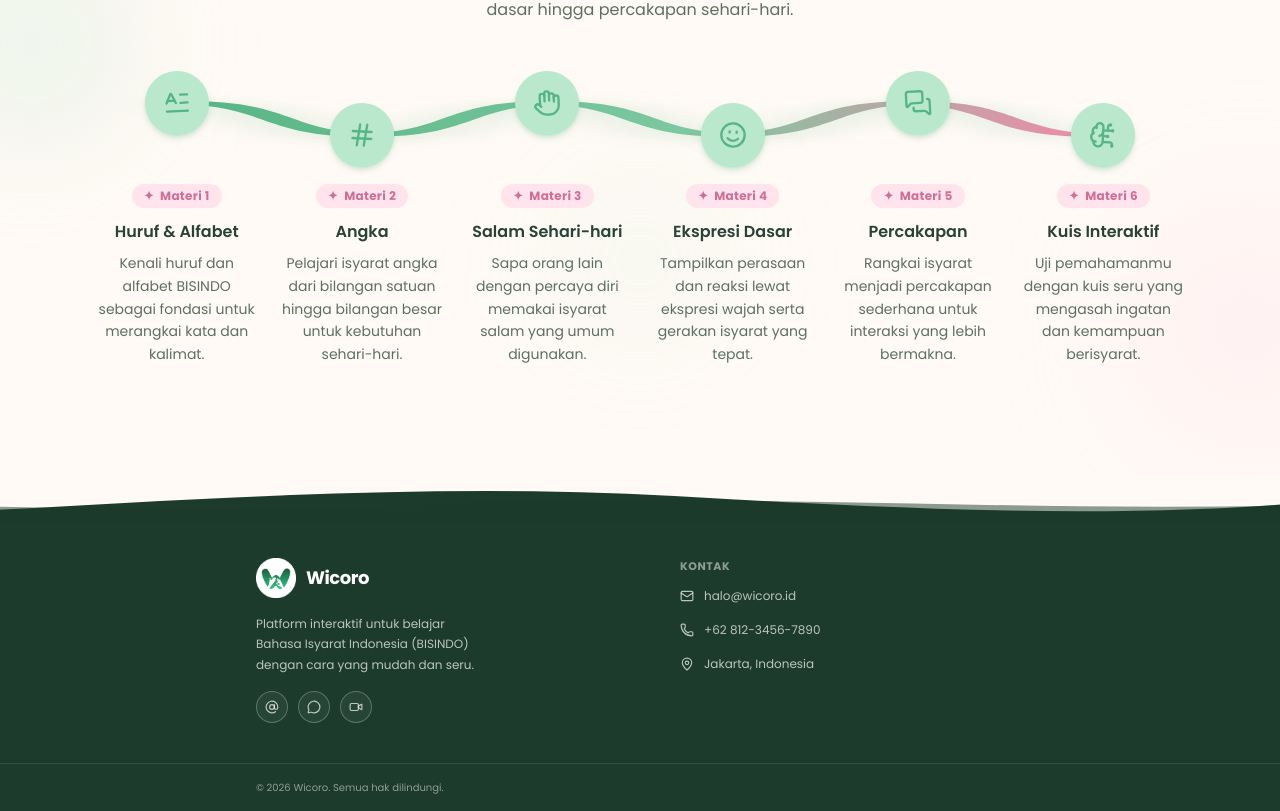
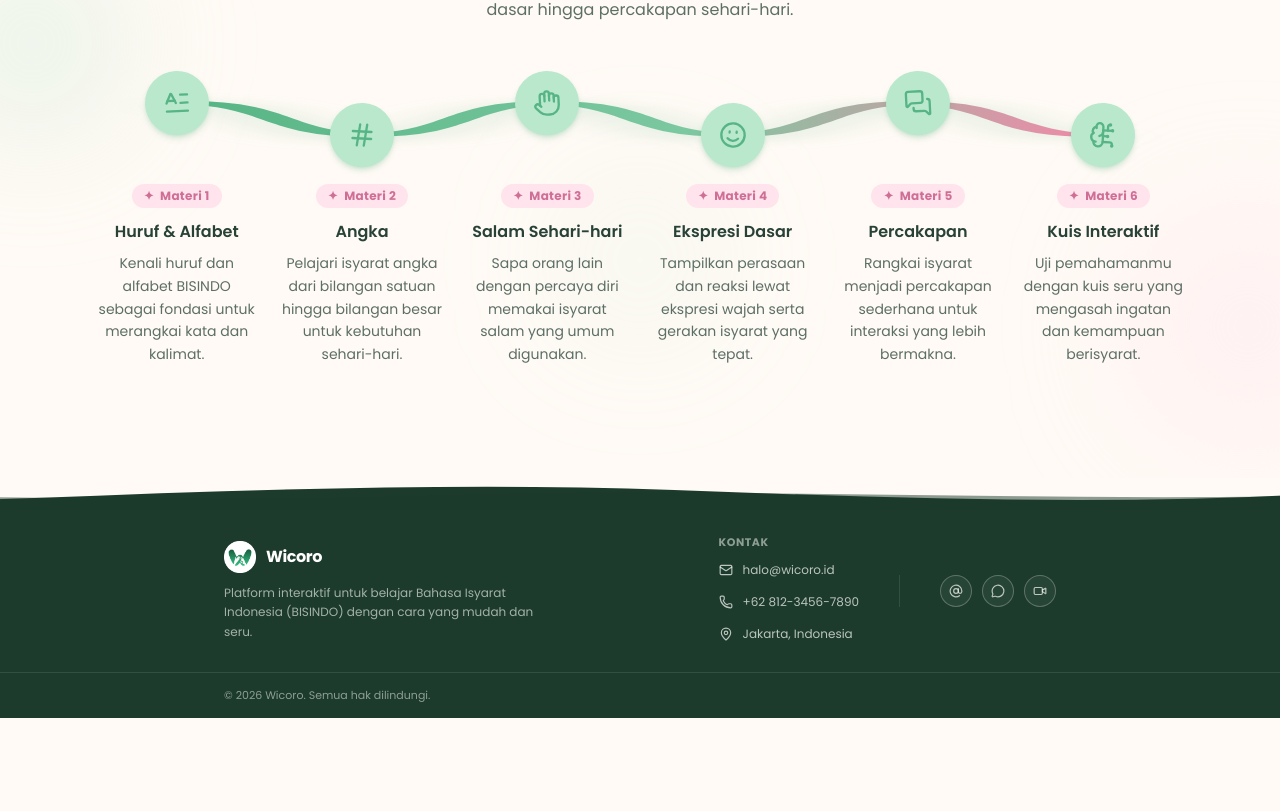
Before and after one commit to saph3n/wicoro, a Next.js app: page / in a window 1280 px wide. Shown: the part 1359-2170 px from the top of the page. After the commit the page ends 2077 px from the top, so only its background shows below. Built offline with nearby package versions, Linux system fonts and the light colour scheme.

Commit message:
redesign footer

```diff
--- a/src/components/layout/site-footer.tsx
+++ b/src/components/layout/site-footer.tsx
@@ -22,7 +22,7 @@ export function SiteFooter() {
     <footer className="text-white">
       {/* Animated wave */}
       <div className="bg-background leading-none overflow-hidden">
-        <div className="relative h-8 sm:h-12 w-full">
+        <div className="relative h-6 sm:h-8 w-full">
           {/* Wave layer 1 — faster */}
           <svg
             viewBox="0 0 1440 80"
@@ -61,45 +61,30 @@ export function SiteFooter() {
       </div>
 
       <div className="bg-[#1c3b2c]">
-        <Container className="mx-auto max-w-4xl px-6 sm:px-10 lg:px-16">
-          <div className="grid gap-10 pt-8 pb-10 grid-cols-1 sm:grid-cols-2 sm:gap-x-16 lg:gap-x-20 items-start justify-center">
-          {/* Kolom 1: Logo Wicoro + Deskripsi + Social Media */}
-          <div className="flex flex-col">
+        <Container className="mx-auto max-w-4xl">
+          <div className="flex flex-col gap-8 py-7 sm:py-6 lg:flex-row lg:items-center lg:justify-between">
+            {/* Brand */}
+            <div className="flex flex-col gap-2.5">
               <a href="#home" className="group inline-flex items-center gap-2.5 transition-transform hover:scale-105" aria-label="Wicoro home">
                 <Image
                   src="/Frame 1.png"
                   alt="Wicoro logo"
-                width={40}
-                height={40}
-                className="size-[40px] object-contain transition-transform group-hover:rotate-3"
+                  width={32}
+                  height={32}
+                  className="size-8 object-contain transition-transform group-hover:rotate-3"
                 />
-              <span className="text-lg font-bold tracking-tight">Wicoro</span>
+                <span className="text-base font-bold tracking-tight">Wicoro</span>
               </a>
-
-            <p className="mt-4 text-xs leading-[1.7] text-white/70">
-              Platform interaktif untuk belajar<br />
-              Bahasa Isyarat Indonesia (BISINDO)<br />
-              dengan cara yang mudah dan seru.
+              <p className="max-w-xs text-xs leading-relaxed text-white/60">
+                Platform interaktif untuk belajar Bahasa Isyarat Indonesia (BISINDO) dengan cara yang mudah dan seru.
               </p>
-
-            <div className="mt-4 flex items-center gap-2.5">
-              {socialLinks.map(({ label, href, Icon }) => (
-                <a
-                  key={label}
-                  href={href}
-                  aria-label={label}
-                  className="group inline-flex size-8 items-center justify-center rounded-full border border-white/25 bg-white/5 text-white/70 transition-all hover:scale-110 hover:border-white/50 hover:bg-white/10 hover:text-white hover:shadow-lg hover:shadow-white/10"
-                >
-                  <Icon className="size-3.5 transition-transform group-hover:scale-110" aria-hidden="true" />
-                </a>
-              ))}
-            </div>
             </div>
 
-          {/* Kolom 2: Kontak */}
+            {/* Kontak + Social */}
+            <div className="flex flex-col gap-6 sm:flex-row sm:items-center sm:gap-10">
               <div className="flex flex-col">
-            <h3 className="text-[11px] font-bold uppercase tracking-wider text-white/50 mb-3">Kontak</h3>
-            <ul className="space-y-2.5">
+                <h3 className="mb-2.5 text-[11px] font-bold uppercase tracking-wider text-white/50">Kontak</h3>
+                <ul className="space-y-2">
                   {contactLinks.map(({ label, href, Icon }) => (
                     <li key={label}>
                       <a
@@ -113,12 +98,28 @@ export function SiteFooter() {
                   ))}
                 </ul>
               </div>
+
+              <div className="hidden h-8 w-px bg-white/10 sm:block" aria-hidden="true" />
+
+              <div className="flex items-center gap-2.5">
+                {socialLinks.map(({ label, href, Icon }) => (
+                  <a
+                    key={label}
+                    href={href}
+                    aria-label={label}
+                    className="group inline-flex size-8 items-center justify-center rounded-full border border-white/25 bg-white/5 text-white/70 transition-all hover:scale-110 hover:border-white/50 hover:bg-white/10 hover:text-white hover:shadow-lg hover:shadow-white/10"
+                  >
+                    <Icon className="size-3.5 transition-transform group-hover:scale-110" aria-hidden="true" />
+                  </a>
+                ))}
+              </div>
+            </div>
           </div>
         </Container>
 
         <div className="border-t border-white/10">
-          <Container className="flex max-w-4xl items-center justify-start px-6 sm:px-10 lg:px-16 py-4">
-            <p className="text-[10px] text-white/50">© 2026 Wicoro. Semua hak dilindungi.</p>
+          <Container className="flex max-w-4xl items-center justify-start py-3.5">
+            <p className="text-[11px] text-white/50">© 2026 Wicoro. Semua hak dilindungi.</p>
           </Container>
         </div>
       </div>
```
Lines whose indentation alone changed are shown as unchanged.
